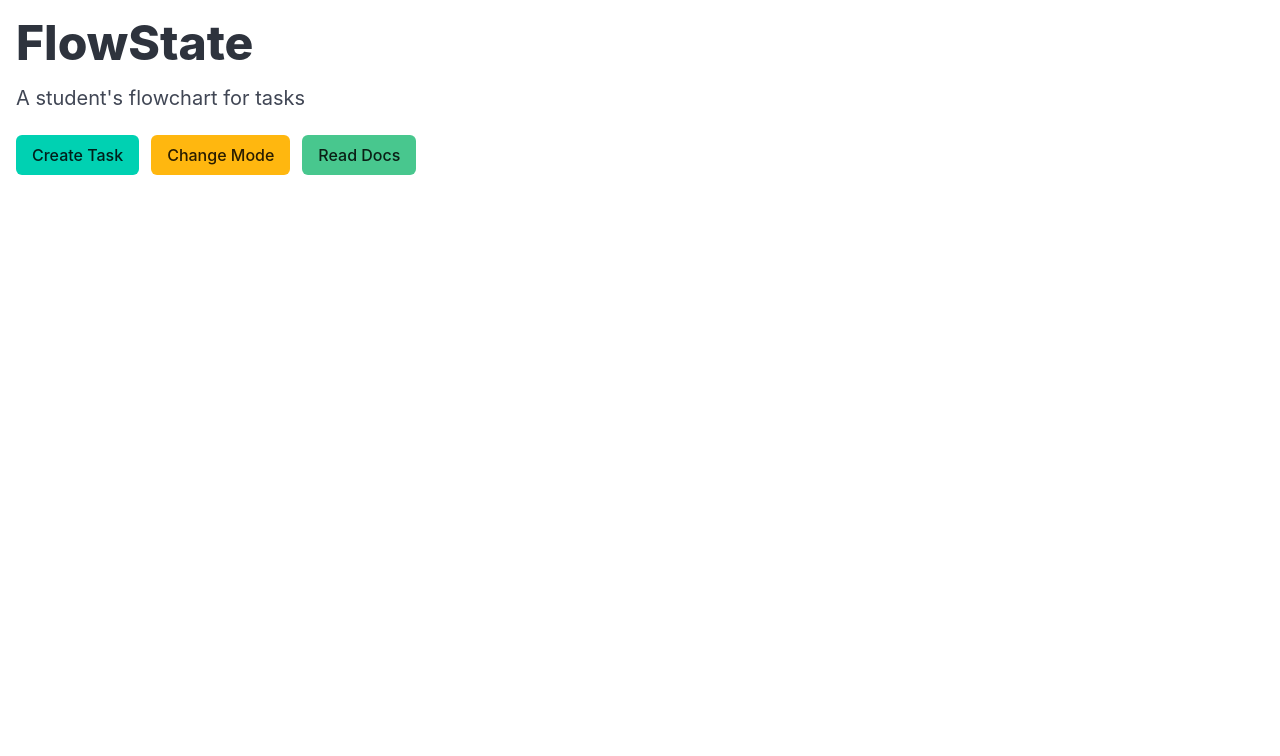
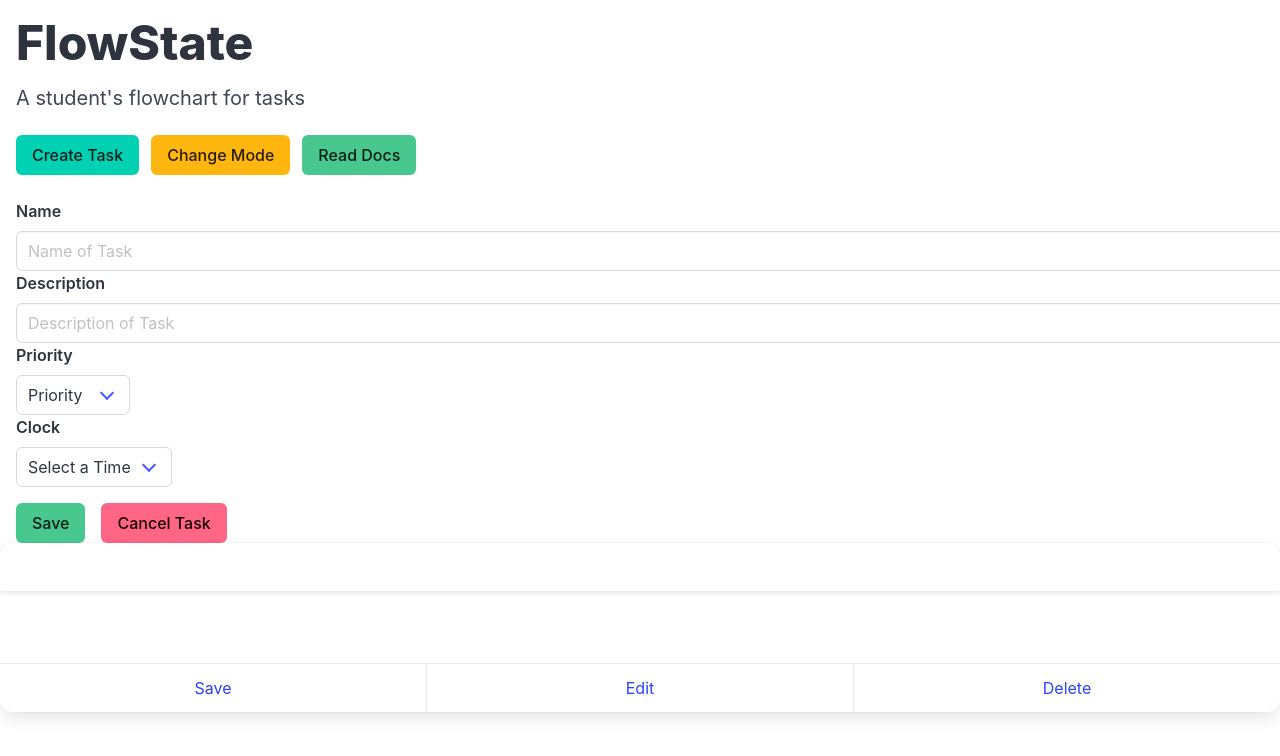
Before and after one commit to RITNana/FlowState, a React (Vite) app in the folder flow-state/: page / in a window 1280 px wide. Shown: the top 756 px of the page. Built offline with nearby package versions, Linux system fonts and the light colour scheme.

Commit message:
Static States for now

```diff
--- a/flow-state/src/App.jsx
+++ b/flow-state/src/App.jsx
@@ -1,22 +1,102 @@
 import { use, useState } from "react"
 
-function TaskButton({text, handleClick}) {
- return <button className = "button is-primary" onClick={handleClick}>{text}</button>
+function TaskButton({ text, handleClick }) {
+  return <button className="button is-primary" onClick={handleClick}>{text}</button>
 }
 
-function TaskModal({handleClose}) {
+function TaskModal({ name, value, description, clock, handleClose, handleSubmit }) {
+
+    let priorities = ["Urgent", "High", "Medium", "Low"]
+    let times = ["30:00", "60:00", "75:00", "90:00", "120:00"]
+
+
+
   return (
 
-    <div className="modal is-active">
-      <div className="modal-background"></div>
-      <div className="modal-content">
-        <input  className="input is-large" type="text" placeholder="Text input" />
+    <>
+      <div className="taskSection">
+        <label className="label ml-4 " >Name</label>
+        <input className="input ml-4" type="text" placeholder="Name of Task" value={value}/>
+        <label className="label ml-4">Description</label>
+        <input className="input ml-4" type="text" placeholder="Description of Task" value={value}/>
+        <label className="label ml-4">Priority</label>
+        <div className="select ml-4" id="priorities">
+        <select>
+          <option>Priority</option>
+          {priorities.map((priority, index) => {
+            return <option key={index}>{priority}</option>
+          })}
+        </select>
+        </div>
+          <label className="label ml-4">Clock</label>
+         <div className="select ml-4" id="timeSelect">
+        <select>
+          <option>Select a Time</option>
+          {times.map((time, index) => {
+            return <option key={index}>{time}</option>
+          })}
+        </select>
+        </div>
       </div>
-      <button className="modal-close is-large" aria-label="close" onClick={handleClose}></button>
-    </div>
+
+      <button className="button is-success ml-4 mt-4">Save</button>
+      <button className="button is-danger ml-4 mt-4" onClick={handleClose}>Cancel Task</button>
+    </>
 
   )
 }
+
+function TaskCard({taskName, taskValue, taskDescription, lengthSelected, priority}) {
+  return (
+    <div class="card">
+  <header class="card-header">
+    <p class="card-header-title">{taskName}</p>
+    <button class="card-header-icon" aria-label="more options">
+      <span class="icon">
+        <i class="fas fa-angle-down" aria-hidden="true"></i>
+      </span>
+    </button>
+  </header>
+  <div class="card-content">
+    <div class="content">
+      {taskDescription}
+      {priority}
+      {lengthSelected}
+      <br />
+
+    </div>
+  </div>
+  <footer class="card-footer">
+    <a href="#" class="card-footer-item">Save</a>
+    <a href="#" class="card-footer-item">Edit</a>
+    <a href="#" class="card-footer-item">Delete</a>
+  </footer>
+</div>
+  )
+}
+
+function DocModal(){
+  return (
+    <div class="modal is-active">
+  <div class="modal-background"></div>
+  <div class="modal-content">
+    <div className="card">
+      <div className="card-content">
+        <div className="content">
+          Say some
+        </div>
+      </div>
+
+    </div>
+  </div>
+  <button class="modal-close is-large" aria-label="close"></button>
+</div>
+
+  )
+}
+
+
+
 
 
 function App() {
@@ -37,19 +117,21 @@ function App() {
 
   return (
     <>
-         {showModal && <TaskModal handleClose={closeModal}/>}
+
       <div className="mainFunctionality">
         <h1 className="title is-1 pl-4 pt-4">FlowState</h1>
         <p className="subtitle pl-4 pt-4"> A student's flowchart for tasks</p>
         <div className="buttons  mt-4 ml-4">
-        <TaskButton text="Create Task" handleClick={handleShowModal}/>
-
+          <TaskButton text="Create Task" />
           <button className="button is-warning">Change Mode</button>
           <button className="button is-success">
             Read Docs
           </button>
         </div>
-
+      <TaskModal />
+        {/* {showModal && <TaskModal handleClose={closeModal} />} */}
+      <TaskCard />
+      {/* <DocModal /> */}
       </div>
     </>
   )
```
